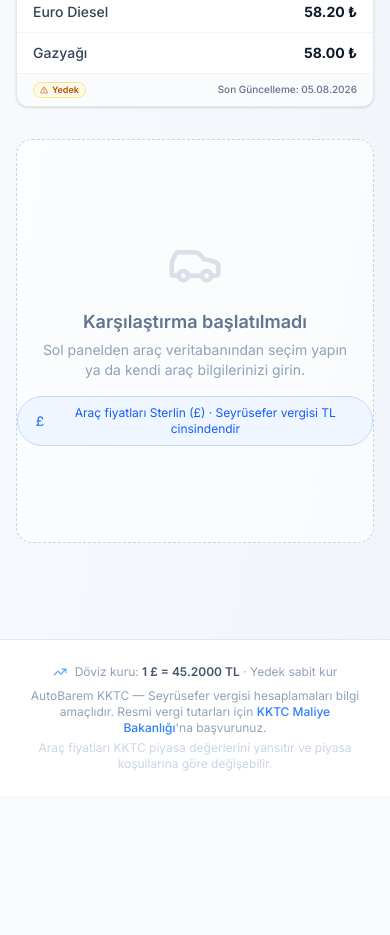
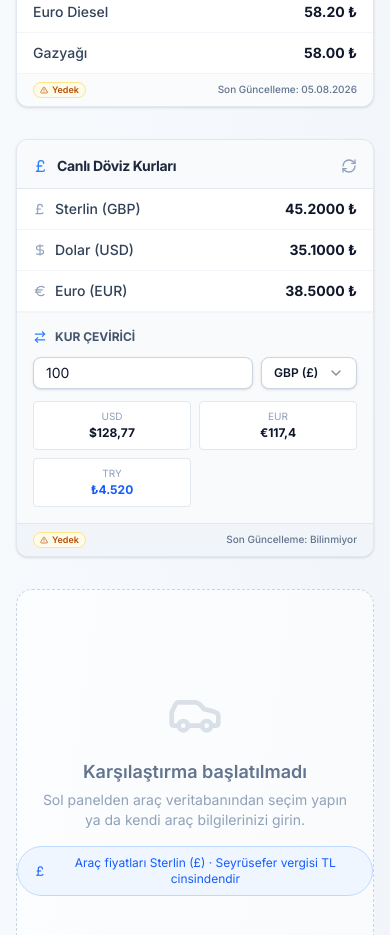
Before and after one commit to tolgaosman/seyruSync, a Next.js app: page / in a window 390 px wide. Shown: the part 1540-2475 px from the top of the page. Before the commit the page ends 2336 px from the top, so only its background shows below. Built offline with nearby package versions, Linux system fonts and the light colour scheme; no server answers.

Commit message:
add exchange rates table and fast currency converter widget

```diff
--- a/app/page.tsx
+++ b/app/page.tsx
@@ -8,6 +8,7 @@ import { ComparisonTable } from "@/components/ComparisonTable";
 import { TCOChart } from "@/components/TCOChart";
 import { BaremReference } from "@/components/BaremReference";
 import { FuelPricesTable } from "@/components/FuelPricesTable";
+import { ExchangeRatesTable } from "@/components/ExchangeRatesTable";
 import { Card, CardContent, CardHeader, CardTitle } from "@/components/ui/card";
 import { Input } from "@/components/ui/input";
 import { Button } from "@/components/ui/button";
@@ -117,41 +118,7 @@ export default function Home() {
             </div>
           </div>
 
-          {/* Canlı Kur Göstergesi */}
-          <div className="hidden md:flex items-center gap-2 bg-blue-50 border border-blue-200 rounded-xl px-3 py-1.5 whitespace-nowrap shrink-0">
-            <div className="flex items-center gap-1.5 shrink-0">
-              <PoundSterling className="h-4 w-4 text-blue-600 shrink-0" />
-              <span className="text-sm font-bold text-blue-800 whitespace-nowrap">
-                {rateDisplay}
-              </span>
-            </div>
-            <div className="h-4 w-px bg-blue-200 shrink-0" />
-            <div className="flex items-center gap-1 shrink-0">
-              {rateSource === "live" ? (
-                <Wifi className="h-3.5 w-3.5 text-emerald-500 shrink-0" />
-              ) : rateSource === "fallback" ? (
-                <AlertTriangle className="h-3.5 w-3.5 text-amber-500 shrink-0" />
-              ) : (
-                <RefreshCw className="h-3.5 w-3.5 text-slate-400 animate-spin shrink-0" />
-              )}
-              <span className="text-xs text-slate-500 whitespace-nowrap">
-                {rateSource === "live"
-                  ? `Canlı ${fetchedDate ?? ""}`
-                  : rateSource === "fallback"
-                    ? "Yedek kur"
-                    : "Yükleniyor"}
-              </span>
-            </div>
-            <Button
-              variant="ghost"
-              size="icon"
-              className="h-6 w-6 text-blue-400 hover:text-blue-600 shrink-0"
-              onClick={refreshRate}
-              title="Kuru yenile"
-            >
-              <RefreshCw className="h-3.5 w-3.5" />
-            </Button>
-          </div>
+          {/* Kur Göstergesi sağ sütuna taşındı */}
 
           {/* TCO Parametreleri (masaüstü) */}
           <div className="hidden lg:flex items-center gap-4 text-sm text-slate-500 shrink-0">
@@ -266,6 +233,9 @@ export default function Home() {
 
             {/* Akaryakıt Fiyatları Tablosu */}
             <FuelPricesTable />
+
+            {/* Döviz Kurları ve Çevirici Tablosu */}
+            <ExchangeRatesTable />
 
             {/* Boş Durum */}
             {allCars.length === 0 && (
--- /dev/null
+++ b/components/ExchangeRatesTable.tsx
@@ -0,0 +1,123 @@
+import { useState } from "react";
+import { useExchangeRate } from "@/hooks/useExchangeRate";
+import { PoundSterling, DollarSign, Euro, RefreshCw, AlertTriangle, ArrowRightLeft } from "lucide-react";
+import { Card, CardHeader, CardTitle, CardContent } from "@/components/ui/card";
+import { Badge } from "@/components/ui/badge";
+import { Input } from "@/components/ui/input";
+import { Select, SelectContent, SelectItem, SelectTrigger, SelectValue } from "@/components/ui/select";
+
+export function ExchangeRatesTable() {
+  const { rates, source, fetchedAt, isLoading, refresh } = useExchangeRate();
+  const [amount, setAmount] = useState<string>("100");
+  const [baseCurrency, setBaseCurrency] = useState<"GBP" | "USD" | "EUR" | "TRY">("GBP");
+
+  const fetchedDate = fetchedAt
+    ? new Date(fetchedAt).toLocaleTimeString("tr-TR", {
+        hour: "2-digit",
+        minute: "2-digit",
+      })
+    : "Bilinmiyor";
+
+  // Çeviri hesaplama
+  const numAmount = parseFloat(amount) || 0;
+  let inTRY = 0;
+  if (baseCurrency === "TRY") inTRY = numAmount;
+  else if (baseCurrency === "GBP") inTRY = numAmount * rates.gbp;
+  else if (baseCurrency === "USD") inTRY = numAmount * rates.usd;
+  else if (baseCurrency === "EUR") inTRY = numAmount * rates.eur;
+
+  const outGBP = baseCurrency === "GBP" ? numAmount : inTRY / rates.gbp;
+  const outUSD = baseCurrency === "USD" ? numAmount : inTRY / rates.usd;
+  const outEUR = baseCurrency === "EUR" ? numAmount : inTRY / rates.eur;
+  const outTRY = inTRY;
+
+  return (
+    <Card className="shadow-sm border-slate-200 mt-4">
+      <CardHeader className="bg-slate-50 border-b border-slate-200 pb-3 pt-4 px-4 flex flex-row items-center justify-between space-y-0 rounded-t-xl">
+        <CardTitle className="text-sm font-bold text-slate-800 flex items-center gap-2">
+          <PoundSterling className="h-4 w-4 text-blue-500" />
+          Canlı Döviz Kurları
+        </CardTitle>
+        <button
+          onClick={refresh}
+          className="text-slate-400 hover:text-blue-600 transition-colors"
+          title="Kurları Yenile"
+        >
+          <RefreshCw className={`h-4 w-4 ${isLoading ? "animate-spin" : ""}`} />
+        </button>
+      </CardHeader>
+      <CardContent className="p-0">
+        <table className="w-full text-sm text-left">
+          <tbody>
+            <tr className="border-b border-slate-100 hover:bg-slate-50/50">
+              <td className="py-2.5 px-4 font-medium text-slate-700 flex items-center gap-2">
+                <PoundSterling className="h-3.5 w-3.5 text-slate-400" /> Sterlin (GBP)
+              </td>
+              <td className="py-2.5 px-4 text-right font-bold text-slate-900">{rates.gbp.toFixed(4)} ₺</td>
+            </tr>
+            <tr className="border-b border-slate-100 hover:bg-slate-50/50">
+              <td className="py-2.5 px-4 font-medium text-slate-700 flex items-center gap-2">
+                <DollarSign className="h-3.5 w-3.5 text-slate-400" /> Dolar (USD)
+              </td>
+              <td className="py-2.5 px-4 text-right font-bold text-slate-900">{rates.usd.toFixed(4)} ₺</td>
+            </tr>
+            <tr className="border-b border-slate-100 hover:bg-slate-50/50">
+              <td className="py-2.5 px-4 font-medium text-slate-700 flex items-center gap-2">
+                <Euro className="h-3.5 w-3.5 text-slate-400" /> Euro (EUR)
+              </td>
+              <td className="py-2.5 px-4 text-right font-bold text-slate-900">{rates.eur.toFixed(4)} ₺</td>
+            </tr>
+          </tbody>
+        </table>
+
+        {/* Hızlı Çevirici */}
+        <div className="bg-slate-50 p-4 border-t border-slate-100">
+          <div className="flex items-center gap-2 mb-3">
+            <ArrowRightLeft className="h-3.5 w-3.5 text-blue-500" />
+            <span className="text-xs font-bold text-slate-600 uppercase">Kur Çevirici</span>
+          </div>
+          <div className="flex gap-2 mb-3">
+            <Input
+              type="number"
+              value={amount}
+              onChange={(e) => setAmount(e.target.value)}
+              className="h-8 text-sm flex-1"
+              placeholder="Miktar"
+            />
+            <Select value={baseCurrency} onValueChange={(val: any) => setBaseCurrency(val)}>
+              <SelectTrigger className="w-24 h-8 text-xs font-semibold">
+                <SelectValue />
+              </SelectTrigger>
+              <SelectContent>
+                <SelectItem value="GBP">GBP (£)</SelectItem>
+                <SelectItem value="USD">USD ($)</SelectItem>
+                <SelectItem value="EUR">EUR (€)</SelectItem>
+                <SelectItem value="TRY">TL (₺)</SelectItem>
+              </SelectContent>
+            </Select>
+          </div>
+
+          <div className="grid grid-cols-2 gap-2 text-xs">
+            {baseCurrency !== "GBP" && <div className="bg-white p-2 rounded border border-slate-200 text-center"><span className="text-slate-400 text-[10px] block mb-0.5">GBP</span><span className="font-bold">£{outGBP.toLocaleString("tr-TR", { maximumFractionDigits: 2 })}</span></div>}
+            {baseCurrency !== "USD" && <div className="bg-white p-2 rounded border border-slate-200 text-center"><span className="text-slate-400 text-[10px] block mb-0.5">USD</span><span className="font-bold">${outUSD.toLocaleString("tr-TR", { maximumFractionDigits: 2 })}</span></div>}
+            {baseCurrency !== "EUR" && <div className="bg-white p-2 rounded border border-slate-200 text-center"><span className="text-slate-400 text-[10px] block mb-0.5">EUR</span><span className="font-bold">€{outEUR.toLocaleString("tr-TR", { maximumFractionDigits: 2 })}</span></div>}
+            {baseCurrency !== "TRY" && <div className="bg-white p-2 rounded border border-slate-200 text-center"><span className="text-slate-400 text-[10px] block mb-0.5">TRY</span><span className="font-bold text-blue-600">₺{outTRY.toLocaleString("tr-TR", { maximumFractionDigits: 2 })}</span></div>}
+          </div>
+        </div>
+
+        <div className="bg-slate-100 px-4 py-2 flex items-center justify-between text-[10px] text-slate-500 rounded-b-xl border-t border-slate-200">
+          <div className="flex items-center gap-1.5">
+            {source === "live" ? (
+              <Badge variant="outline" className="bg-blue-50 text-blue-700 border-blue-200 text-[9px] px-1.5 py-0">Canlı Veri</Badge>
+            ) : (
+              <Badge variant="outline" className="bg-amber-50 text-amber-700 border-amber-200 text-[9px] px-1.5 py-0 flex items-center gap-1">
+                <AlertTriangle className="h-2 w-2" /> Yedek
+              </Badge>
+            )}
+          </div>
+          <span className="font-medium">Son Güncelleme: {fetchedDate}</span>
+        </div>
+      </CardContent>
+    </Card>
+  );
+}
--- a/hooks/useExchangeRate.ts
+++ b/hooks/useExchangeRate.ts
@@ -2,10 +2,21 @@
 
 import { useState, useEffect, useCallback } from "react";
 
-const FALLBACK_RATE = 45.2;
+const FALLBACK_RATES = {
+  gbp: 45.2,
+  usd: 35.1,
+  eur: 38.5,
+};
+
+export interface ExchangeRates {
+  gbp: number;
+  usd: number;
+  eur: number;
+}
 
 export interface UseExchangeRateResult {
-  rate: number;          // 1 GBP = ? TL
+  rates: ExchangeRates;
+  rate: number; // backward compatibility (GBP)
   source: "live" | "fallback" | "loading";
   fetchedAt: string | null;
   isLoading: boolean;
@@ -14,7 +25,7 @@ export interface UseExchangeRateResult {
 }
 
 export function useExchangeRate(): UseExchangeRateResult {
-  const [rate, setRate] = useState<number>(FALLBACK_RATE);
+  const [rates, setRates] = useState<ExchangeRates>(FALLBACK_RATES);
   const [source, setSource] = useState<"live" | "fallback" | "loading">("loading");
   const [fetchedAt, setFetchedAt] = useState<string | null>(null);
   const [isLoading, setIsLoading] = useState(true);
@@ -26,12 +37,19 @@ export function useExchangeRate(): UseExchangeRateResult {
 
     // Provider 1: open.er-api.com
     try {
-      const res = await fetch("https://open.er-api.com/v6/latest/GBP");
+      const res = await fetch("https://open.er-api.com/v6/latest/USD");
       if (res.ok) {
         const data = await res.json();
-        const tryRate: number = data?.rates?.TRY;
-        if (tryRate && typeof tryRate === "number") {
-          setRate(Number(tryRate.toFixed(4)));
+        const tryRate = data?.rates?.TRY;
+        const gbpRate = data?.rates?.GBP;
+        const eurRate = data?.rates?.EUR;
+
+        if (tryRate && gbpRate && eurRate) {
+          setRates({
+            usd: Number(tryRate.toFixed(4)),
+            gbp: Number((tryRate / gbpRate).toFixed(4)),
+            eur: Number((tryRate / eurRate).toFixed(4)),
+          });
           setSource("live");
           setFetchedAt(new Date().toISOString());
           setIsLoading(false);
@@ -39,19 +57,26 @@ export function useExchangeRate(): UseExchangeRateResult {
         }
       }
     } catch (e) {
-      console.warn("Primary exchange rate provider failed, trying secondary:", e);
+      console.warn("Primary exchange rate provider failed:", e);
     }
 
     // Provider 2: Fawazahmed0 currency API
     try {
       const res = await fetch(
-        "https://cdn.jsdelivr.net/npm/@fawazahmed0/currency-api@latest/v1/currencies/gbp.json"
+        "https://cdn.jsdelivr.net/npm/@fawazahmed0/currency-api@latest/v1/currencies/usd.json"
       );
       if (res.ok) {
         const data = await res.json();
-        const tryRate: number = data?.gbp?.try;
-        if (tryRate && typeof tryRate === "number") {
-          setRate(Number(tryRate.toFixed(4)));
+        const tryRate = data?.usd?.try;
+        const gbpRate = data?.usd?.gbp;
+        const eurRate = data?.usd?.eur;
+
+        if (tryRate && gbpRate && eurRate) {
+          setRates({
+            usd: Number(tryRate.toFixed(4)),
+            gbp: Number((tryRate / gbpRate).toFixed(4)),
+            eur: Number((tryRate / eurRate).toFixed(4)),
+          });
           setSource("live");
           setFetchedAt(new Date().toISOString());
           setIsLoading(false);
@@ -64,7 +89,7 @@ export function useExchangeRate(): UseExchangeRateResult {
 
     // Fallback
     setError("Canlı kur verisi çekilemedi, KKTC güncel yedek kur kullanılıyor.");
-    setRate(FALLBACK_RATE);
+    setRates(FALLBACK_RATES);
     setSource("fallback");
     setIsLoading(false);
   }, []);
@@ -75,7 +100,7 @@ export function useExchangeRate(): UseExchangeRateResult {
     return () => clearInterval(interval);
   }, [fetchRate]);
 
-  return { rate, source, fetchedAt, isLoading, error, refresh: fetchRate };
+  return { rates, rate: rates.gbp, source, fetchedAt, isLoading, error, refresh: fetchRate };
 }
 
 /** GBP değerini verilen kurla TL'ye çevirir */
```
